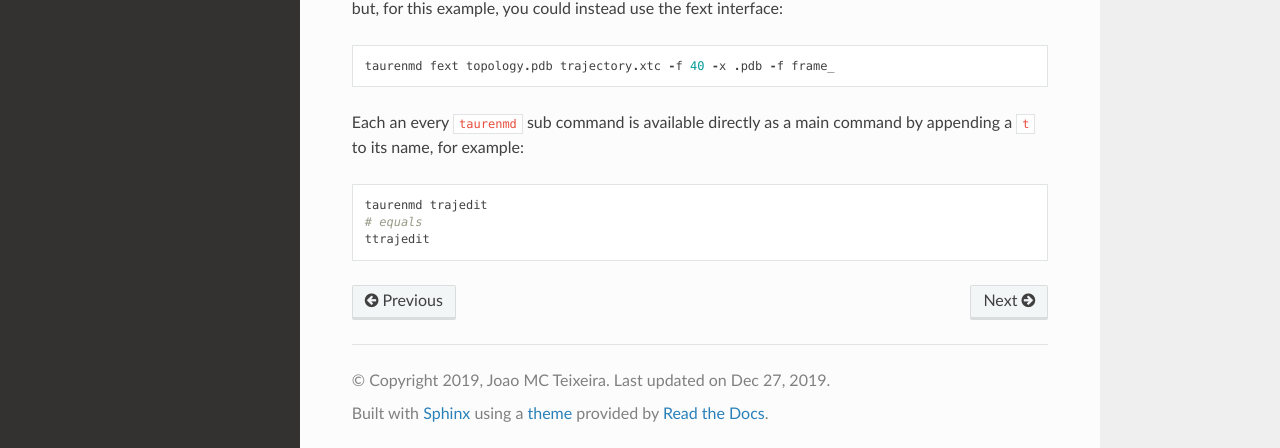
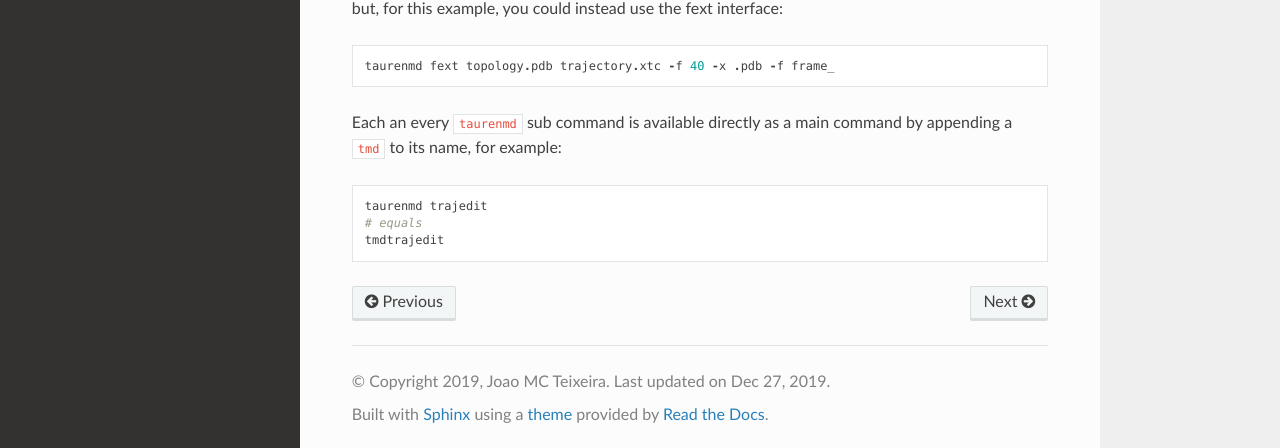
Before and after one commit to joaomcteixeira/taurenmd, a Sphinx documentation site: the page built from docs/usage.rst, in a window 1280 px wide and 900 px high, scrolled down 914 px. Shown: the part 449-897 px from the top of the window. Built offline with Sphinx 7.4.7 and the Read the Docs theme 2.0.0, drawn with Linux system fonts in a browser that asks for light colours; pages that are not in the unit, such as notebooks, are missing from menus.

Commit message:
corrects tmd general cli

```diff
--- a/docs/usage.rst
+++ b/docs/usage.rst
@@ -39,8 +39,8 @@
 
     taurenmd fext topology.pdb trajectory.xtc -f 40 -x .pdb -f frame_
 
-Each an every :code:`taurenmd` sub command is available directly as a main command by appending a :code:`t` to its name, for example::
+Each an every :code:`taurenmd` sub command is available directly as a main command by appending a :code:`tmd` to its name, for example::
 
     taurenmd trajedit
     # equals
-    ttrajedit
+    tmdtrajedit
```
